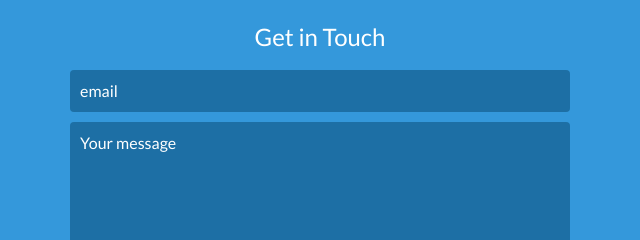
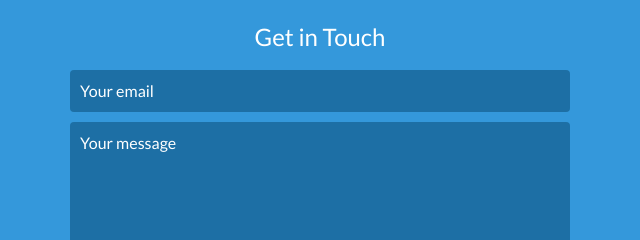
Before and after one commit to vluk/vluk.github.io, a website: page index.html in a window 1280 px wide. Shown: the part 3121-3361 px from the top of the page, 320-960 px from the left. Drawn offline with nearby package versions, Linux system fonts and the light colour scheme.

```diff
--- a/index.html
+++ b/index.html
@@ -180,7 +180,7 @@
         <div id="contact-form">
             <form method="POST" action="vernonluk@my.smccd.edu">
                 <input type="hidden" name="_subject" value="Contact request from personal website" />
-                <input type="email" name="_replyto" placeholder="email" required>
+                <input type="email" name="_replyto" placeholder="Your email" required>
                 <textarea name="message" placeholder="Your message" required></textarea>
                 <button type="submit">Send</button>
             </form>
```
Also changed, not shown: 2 other files.
